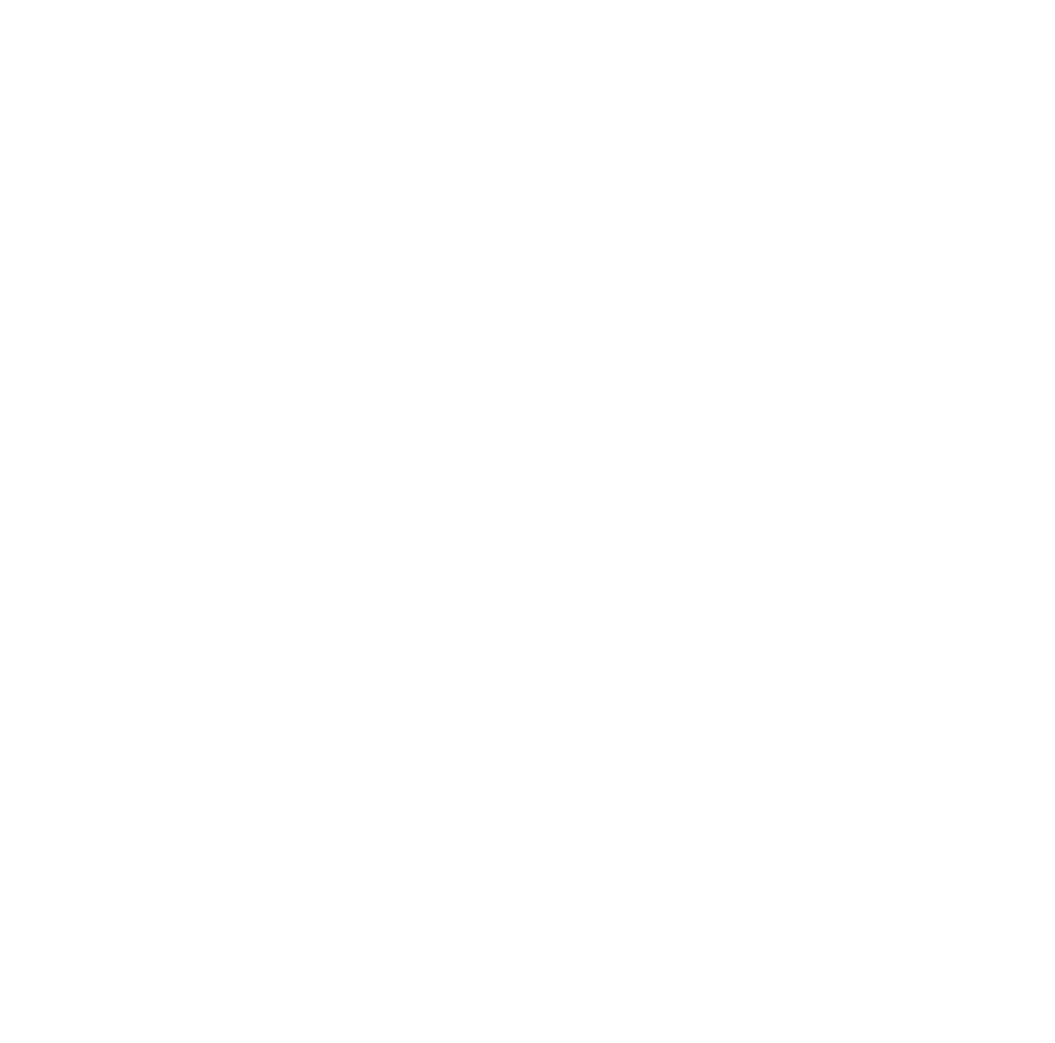
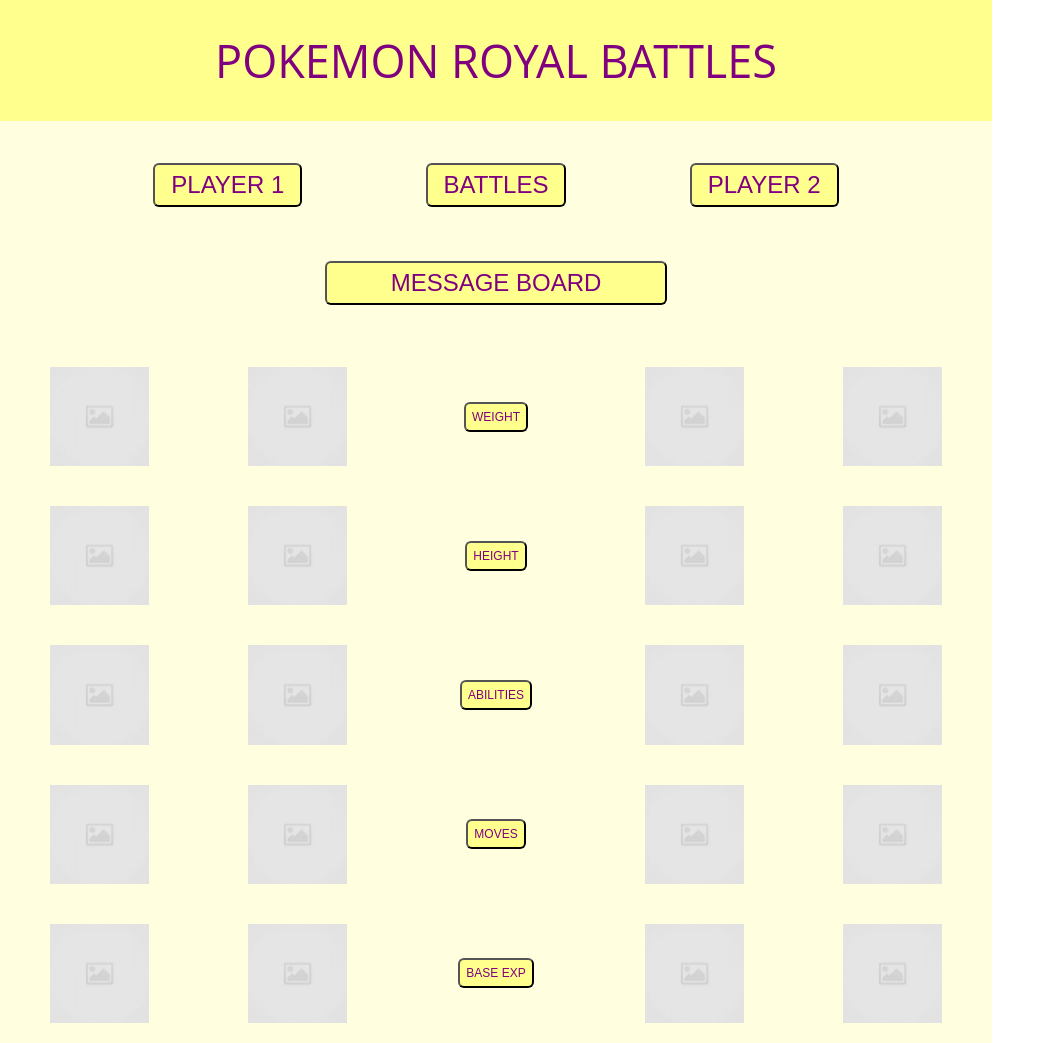
Before and after one commit to bookaneers/ajax-project, a website: page index.html in a window 1280 px wide. Shown: the whole page, without its empty margins (0-1055 px from the left). Before the commit the page ends 800 px from the top, so only its background shows below. Drawn offline with Linux system fonts and the light colour scheme.

Commit message:
Almost completed HTML and CSS.

```diff
--- a/css/styles.css
+++ b/css/styles.css
@@ -0,0 +1,103 @@
+body {
+  font-family: 'Open Sans', sans-serif;
+  font-weight: normal;
+  font-style: normal;
+}
+
+header {
+  background-color: rgb(255, 255, 142);
+  max-width: 992px;
+  font-size: 45px;
+  color: purple;
+}
+
+main {
+  background-color: lightyellow;
+  max-width: 992px;
+}
+
+img {
+  width: 50%;
+}
+
+.header-container {
+  display: flex;
+  align-items: center;
+  justify-content: center;
+  padding: 30px;
+}
+
+.title-game {
+  display: 100%;
+}
+
+.container {
+  max-width: 992px;
+}
+
+.players {
+  display: flex;
+  align-items: center;
+  justify-content: space-evenly;
+  padding: 30px;
+}
+
+.players button {
+  font-size: 24px;
+  background-color: rgb(255, 255, 142);
+  color: purple;
+  margin: 12px 0;
+  padding-top: 6px;
+  padding-bottom: 6px;
+  padding-left: 16px;
+  padding-right: 16px;
+  border-radius: 6px;
+}
+
+.message {
+  display: flex;
+  align-items: center;
+  justify-content: space-evenly;
+  padding-bottom: 30px;
+}
+
+.message button {
+  font-size: 24px;
+  background-color: rgb(255, 255, 142);
+  color: purple;
+  margin: 12px 0;
+  padding-top: 6px;
+  padding-bottom: 6px;
+  padding-left: 64px;
+  padding-right: 64px;
+  border-radius: 6px;
+}
+
+.row {
+  display: flex;
+  align-items: center;
+  justify-content: center;
+}
+
+.row img {
+  margin-left: auto;
+  margin-right: auto;
+  display: block;
+}
+
+.row button {
+  margin-left: auto;
+  margin-right: auto;
+  display: block;
+  font-size: 12px;
+  background-color: rgb(255, 255, 142);
+  color: purple;
+  padding: 6px;
+  border-radius: 6px;
+}
+
+.img-grid {
+  flex-basis: 20%;
+  padding-top: 20px;
+  padding-bottom: 20px;
+}
--- a/index.html
+++ b/index.html
@@ -11,8 +11,113 @@
 </head>
 <body>
   <header>
+    <div class="header-container">
+      <span class="title-game">POKEMON ROYAL BATTLES</span>
+    </div>
   </header>
   <main>
+    <div class="container">
+      <div class="players">
+        <div class="player1">
+          <button id="player1">PLAYER 1</button>
+        </div>
+        <div class="battle">
+          <button id="battle">BATTLES</button>
+        </div>
+        <div class="player2">
+          <button id="player2">PLAYER 2</button>
+        </div>
+      </div>
+      <div class="message">
+          <button id="message">MESSAGE BOARD</button>
+      </div>
+      <div class="row">
+        <div class="img-grid">
+          <img id="p1-c1" src="images/placeholder-image-square.jpg">
+        </div>
+        <div class="img-grid">
+          <img id="p1-c2" src="images/placeholder-image-square.jpg">
+        </div>
+        <div class="img-grid">
+          <button id="weapon1" >WEIGHT</button>
+          <!-- <img id="weapon1" src="images/placeholder-image-square.jpg"> -->
+        </div>
+        <div class="img-grid">
+          <img id="p2-c1" src="images/placeholder-image-square.jpg">
+        </div>
+        <div class="img-grid">
+          <img id="p2-c2" src="images/placeholder-image-square.jpg">
+        </div>
+      </div>
+      <div class="row">
+        <div class="img-grid">
+          <img id="p1-c3" src="images/placeholder-image-square.jpg">
+        </div>
+        <div class="img-grid">
+          <img id="p1-c4" src="images/placeholder-image-square.jpg">
+        </div>
+        <div class="img-grid">
+          <button id="weapon2" >HEIGHT</button>
+        </div>
+        <div class="img-grid">
+          <img id="p2-c3" src="images/placeholder-image-square.jpg">
+        </div>
+        <div class="img-grid">
+          <img id="p2-c4" src="images/placeholder-image-square.jpg">
+        </div>
+      </div>
+      <div class="row">
+        <div class="img-grid">
+          <img id="p1-c5" src="images/placeholder-image-square.jpg">
+        </div>
+        <div class="img-grid">
+          <img id="p1-c6" src="images/placeholder-image-square.jpg">
+        </div>
+        <div class="img-grid">
+          <button id="weapon3 ">ABILITIES</button>
+        </div>
+        <div class="img-grid">
+          <img id="p2-c5" src="images/placeholder-image-square.jpg">
+        </div>
+        <div class="img-grid">
+          <img id="p2-c6" src="images/placeholder-image-square.jpg">
+        </div>
+      </div>
+      <div class="row">
+        <div class="img-grid">
+          <img id="p1-c7" src="images/placeholder-image-square.jpg">
+        </div>
+        <div class="img-grid">
+          <img id="p1-c8" src="images/placeholder-image-square.jpg">
+        </div>
+        <div class="img-grid">
+          <button id="weapon4" >MOVES</button>
+        </div>
+        <div class="img-grid">
+          <img id="p2-c7" src="images/placeholder-image-square.jpg">
+        </div>
+        <div class="img-grid">
+          <img id="p2-c8" src="images/placeholder-image-square.jpg">
+        </div>
+      </div>
+      <div class="row">
+        <div class="img-grid">
+          <img id="p1-c9" src="images/placeholder-image-square.jpg">
+        </div>
+        <div class="img-grid">
+          <img id="p1-c10" src="images/placeholder-image-square.jpg">
+        </div>
+        <div class="img-grid">
+          <button id="weapon5">BASE EXP</button>
+        </div>
+        <div class="img-grid">
+          <img id="p2-c9" src="images/placeholder-image-square.jpg">
+        </div>
+        <div class="img-grid">
+          <img id="p2-c10" src="images/placeholder-image-square.jpg">
+        </div>
+      </div>
+    </div>
   </main>
   <script src="js/data.js"></script>
   <script src="js/main.js"></script>
```
Also changed, not shown: css/layout.css (+15 -0 lines), images/placeholder-image-square.jpg (added).
